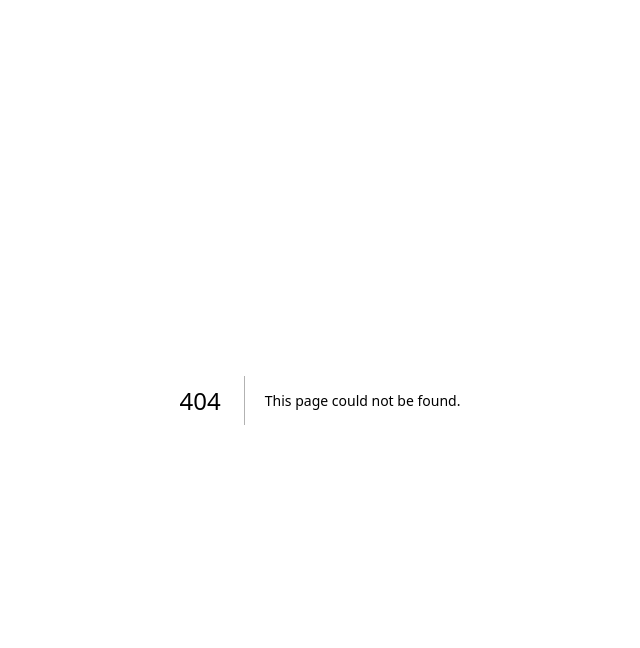
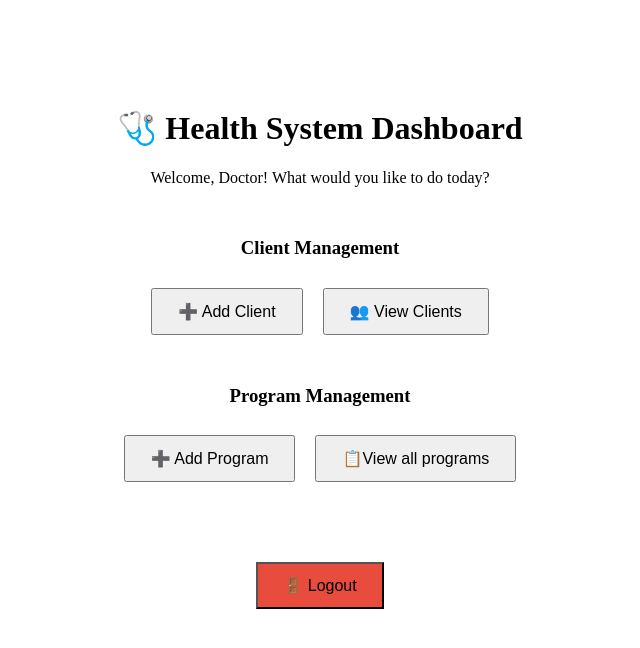
Before and after one commit to Rajan-Okita/medical-app, a Next.js app in the folder health-system/: page /dashboard in a window 1280 px wide. Before the commit this address had no page. Shown: the top 648 px of the page, without its empty margins (320-960 px from the left). Built offline with nearby package versions, Linux system fonts and the light colour scheme.

Commit message:
Dashboard

```diff
--- a/health-system/src/app/auth/login/page.js
+++ b/health-system/src/app/auth/login/page.js
@@ -20,7 +20,7 @@ export default function LoginPage() {
     const data = await res.json();
     if (res.ok) {
       alert('Login successful! Redirecting to dashboard...');
-      router.push('/dashboard');   // You can create this page next
+      router.push('/dashboard');
     } else {
       setError(data.message);
     }
--- /dev/null
+++ b/health-system/src/app/dashboard/page.js
@@ -0,0 +1,41 @@
+import Link from 'next/link';
+
+export default function DashboardPage() {
+  return (
+    <div style={{ textAlign: 'center', paddingTop: '80px' }}>
+      <h1>🩺 Health System Dashboard</h1>
+      <p>Welcome, Doctor! What would you like to do today?</p>
+
+      <div style={{ marginTop: '50px' }}>
+        <h3>Client Management</h3>
+        <Link href="/client">
+          <button style={buttonStyle}>➕ Add Client</button>
+        </Link>
+        <Link href="/client-list">
+          <button style={buttonStyle}>👥 View Clients</button>
+        </Link>
+      </div>
+
+      <div style={{ marginTop: '40px' }}>
+        <h3>Program Management</h3>
+        <Link href="/program">
+          <button style={buttonStyle}>➕ Add Program</button>
+        </Link>
+        <Link href="/program-list">
+          <button style={buttonStyle}>📋View all programs</button>
+        </Link>
+      </div>
+
+      <div style={{ marginTop: '60px' }}>
+        <button style={{ ...buttonStyle, backgroundColor: '#e74c3c' }}>🚪 Logout</button>
+      </div>
+    </div>
+  );
+}
+
+const buttonStyle = {
+  margin: '10px',
+  padding: '12px 25px',
+  fontSize: '16px',
+  cursor: 'pointer'
+};
```
